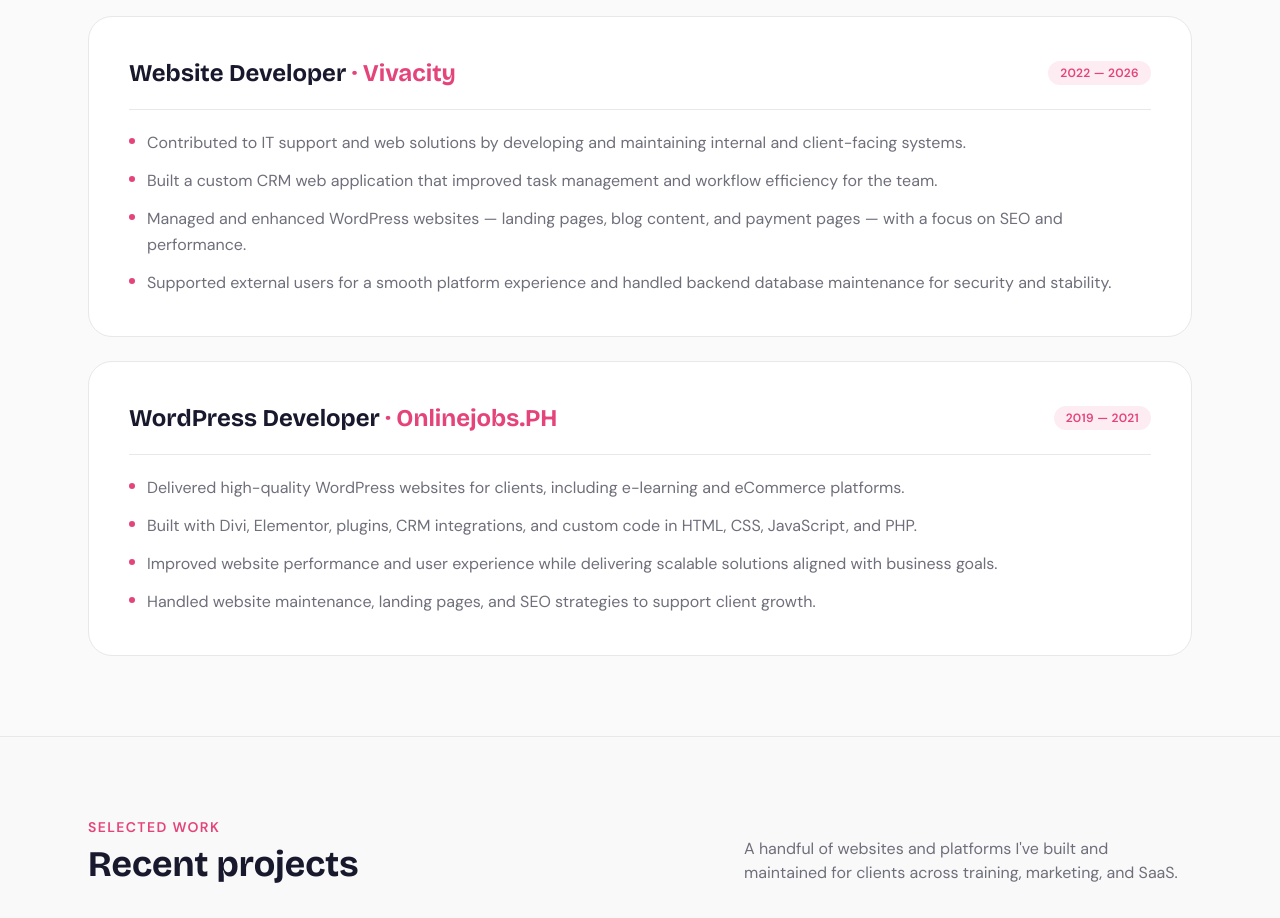
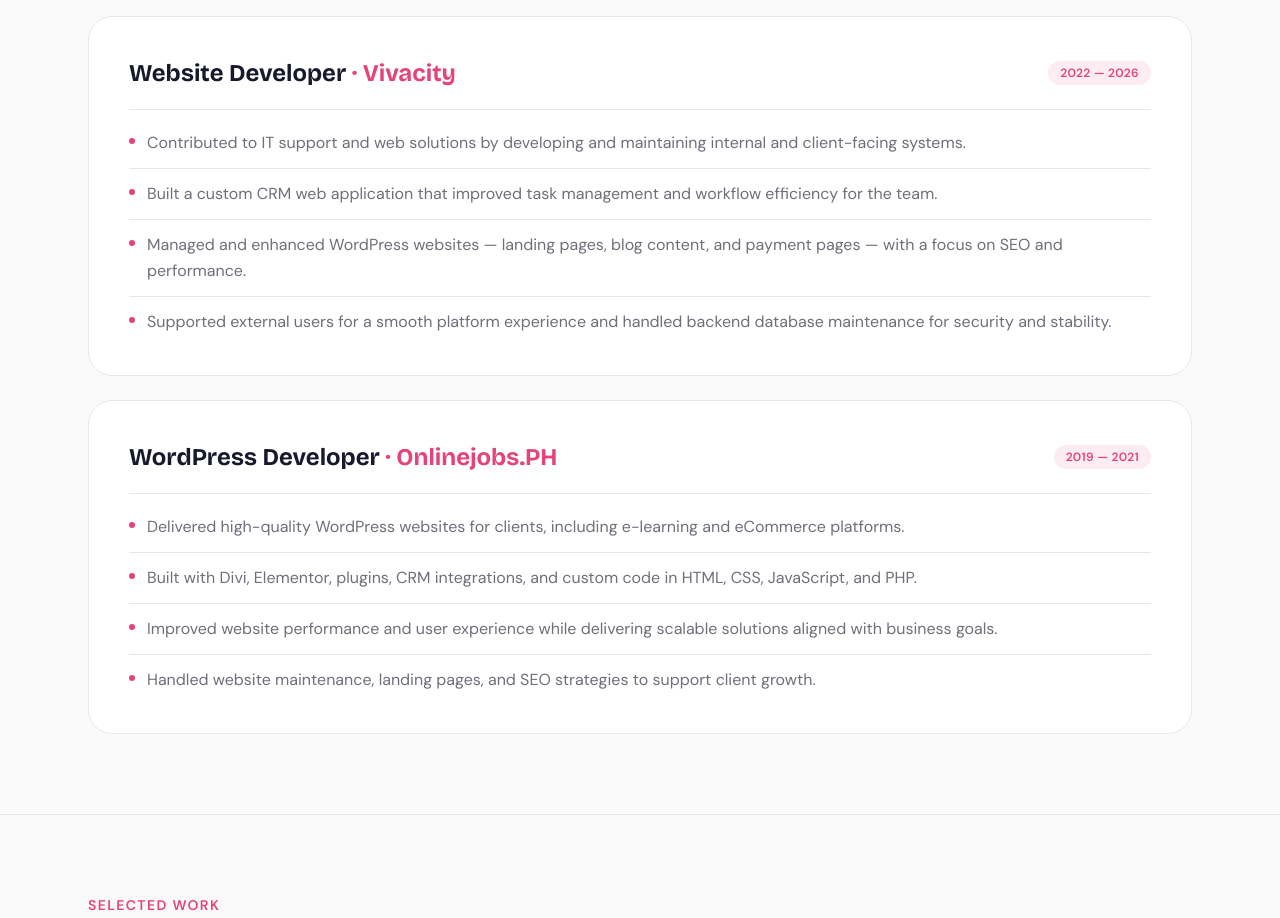
Before and after one commit to baternaian95-lab/ian-baterna-portfolio, a React (Vite) app: page / in a window 1280 px wide. Shown: the part 1020-1938 px from the top of the page. Built offline with nearby package versions, Linux system fonts and the light colour scheme; the HTML template or start-up script is replaced by a standard one.

Commit message:
Changes
Co-authored-by: ian-vivacity <215267495+ian-vivacity@users.noreply.github.com>

```diff
--- a/src/pages/Portfolio.tsx
+++ b/src/pages/Portfolio.tsx
@@ -199,9 +199,9 @@ export default function Portfolio() {
                     </span>
                   </div>
                   <div className="h-px w-full bg-border" />
-                  <ul className="space-y-3">
+                  <ul className="divide-y divide-border">
                     {job.bullets.map((b, j) => (
-                      <li key={j} className="flex gap-3 text-muted-foreground leading-relaxed">
+                      <li key={j} className="flex gap-3 text-muted-foreground leading-relaxed py-3 first:pt-0 last:pb-0">
                         <span className="mt-2 w-1.5 h-1.5 rounded-full bg-primary flex-shrink-0" />
                         <span>{b}</span>
                       </li>
```
